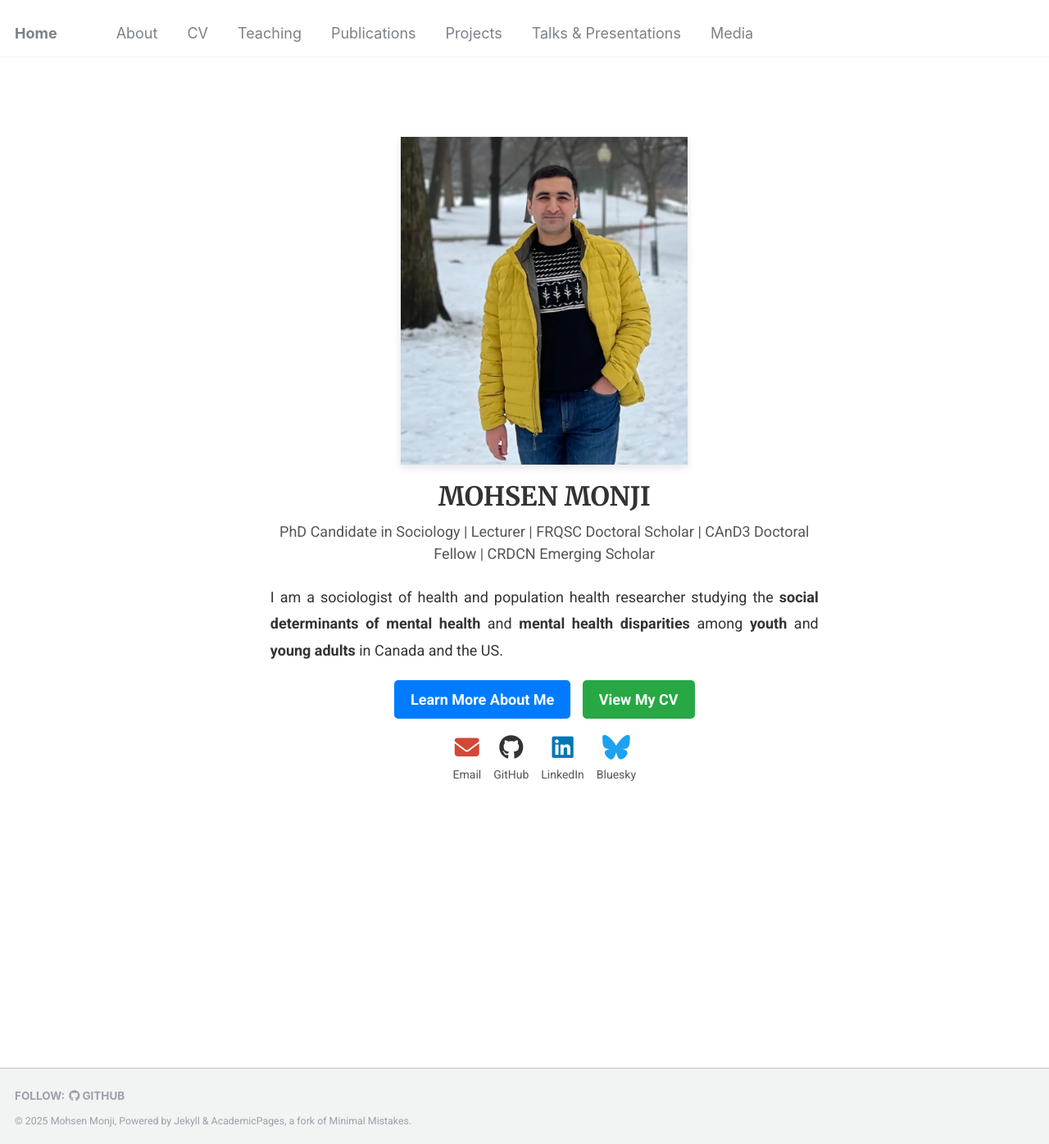
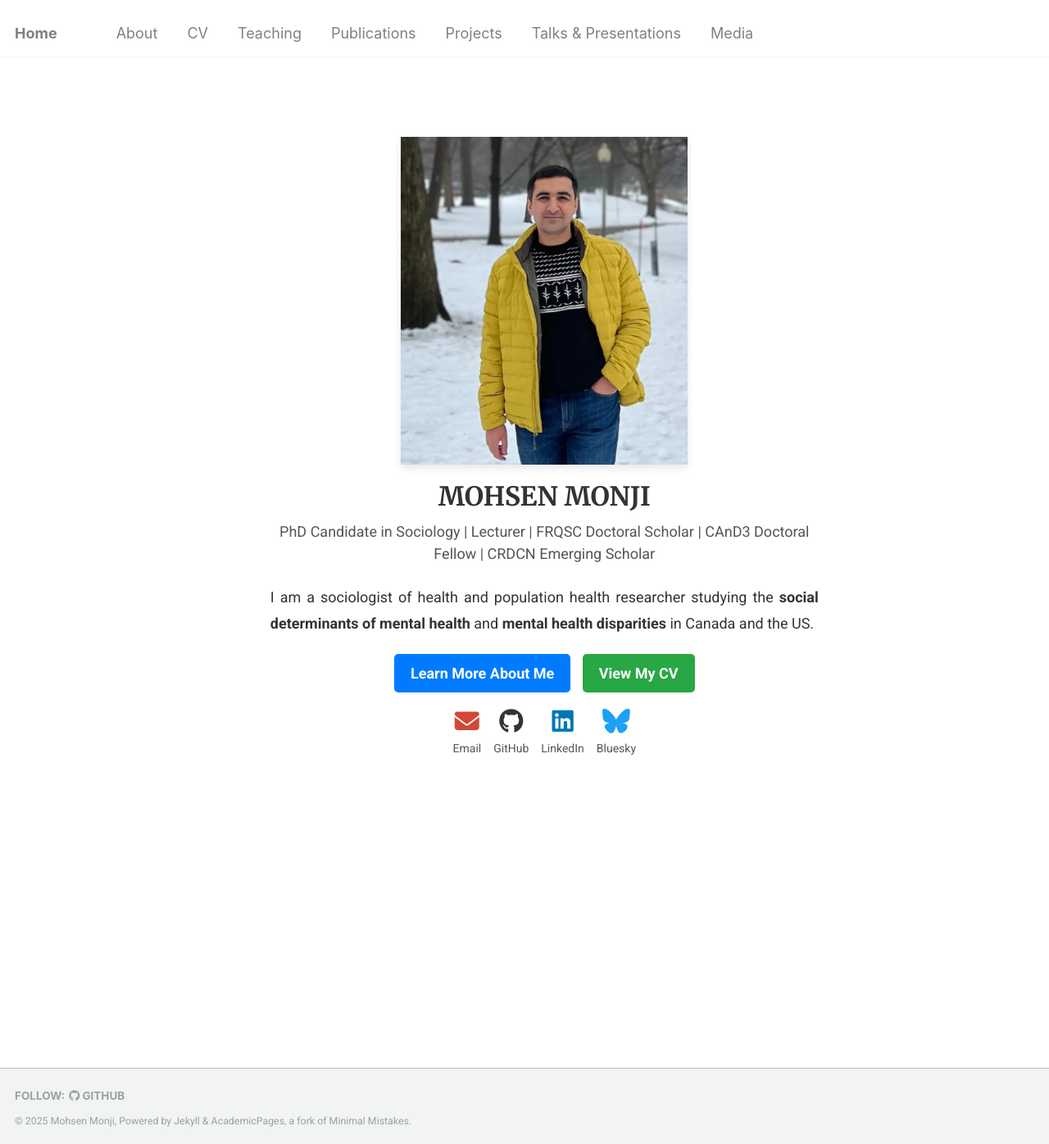
Before and after one commit to Mohsnmonji/mohsnmonji.github.io, a Jekyll site: the page built from _pages/front.md, in a window 1280 px wide and 1396 px high. Shown: the whole window at 82% size. Built offline with Jekyll 4.4.1, drawn with Linux system fonts in a browser that asks for light colours.

Commit message:
Update front.md

```diff
--- a/_pages/front.md
+++ b/_pages/front.md
@@ -24,7 +24,7 @@ hide_avatar: true
   <p style="font-size: 18px; color: #333; text-align: justify; line-height: 1.8; margin-bottom: 20px;">
     I am a sociologist of health and population health researcher studying the
     <strong>social determinants of mental health</strong> and <strong>mental health disparities</strong>
-    among <strong>youth</strong> and <strong>young adults</strong> in Canada and the US.
+    in Canada and the US.
   </p>
 
   <!-- Buttons -->
```
